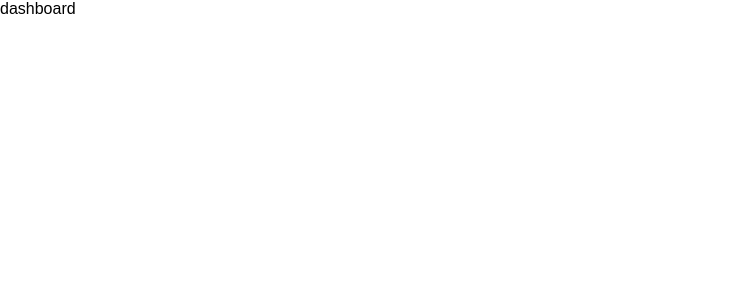
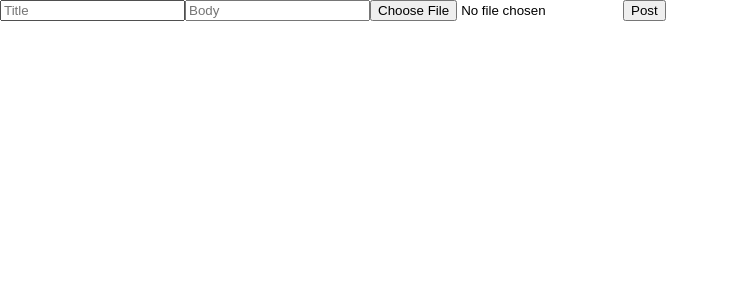
Before and after one commit to Mahirshadid/astronomy_blog_pern, a React (Create React App) app: page /dashboard in a window 1280 px wide. Shown: the top 300 px of the page, without its empty margins (0-729 px from the left). Built offline with nearby package versions, Linux system fonts and the light colour scheme.

Commit message:
Adding env variables and dashboard page with backend

```diff
--- a/package.json
+++ b/package.json
@@ -13,8 +13,9 @@
     "@types/react-dom": "^18.3.1",
     "body-parser": "^1.20.3",
     "cors": "^2.8.5",
-    "dotenv": "^16.4.5",
+    "dotenv": "^16.4.6",
     "express": "^4.21.1",
+    "multer": "^1.4.5-lts.1",
     "pg": "^8.13.1",
     "react": "^18.3.1",
     "react-dom": "^18.3.1",
--- a/src/pages/admin/dashboard.tsx
+++ b/src/pages/admin/dashboard.tsx
@@ -1,9 +1,103 @@
-import React from 'react'
+import React, { useState } from 'react';
 
-const dashboard = () => {
+const Dashboard = () => {
+  const [title, setTitle] = useState('');
+  const [body, setBody] = useState('');
+  const [image, setImage] = useState<File | null>(null);
+  const [error, setError] = useState<string | null>(null);
+
+  const handleTitleChange = (e: React.ChangeEvent<HTMLInputElement>) => setTitle(e.target.value);
+  const handleBodyChange = (e: React.ChangeEvent<HTMLInputElement>) => setBody(e.target.value);
+
+  const handleImageChange = (e: React.ChangeEvent<HTMLInputElement>) => {
+    if (e.target.files) {
+      setImage(e.target.files[0]);
+    }
+  };
+
+  const handleSubmit = async (e: React.FormEvent) => {
+    e.preventDefault();
+
+    if (!title.trim()) {
+      setError('Title is required!');
+      return;
+    }
+
+    if (!body.trim()) {
+      setError('Body is required!');
+      return;
+    }
+
+    if (!image) {
+      setError('Please select an image!');
+      return;
+    }
+
+    setError(null);
+
+    const formData = new FormData();
+    formData.append('title', title);
+    formData.append('body', body);
+    formData.append('image', image);
+
+    try {
+      const response = await fetch('http://localhost:5001/dashboard', {
+        method: 'POST',
+        body: formData,
+      });
+
+      const data = await response.json();
+
+      if (data.success) {
+        alert('Post submitted successfully!');
+        setTitle('');
+        setBody('');
+        setImage(null);
+      } else {
+        alert('Error submitting post');
+      }
+    } catch (error) {
+      console.error('Error:', error);
+    }
+  };
+
   return (
-    <div>dashboard</div>
-  )
-}
+    <div className='dashboard_items'>
+      <form className='dashboard_items_form' onSubmit={handleSubmit}>
+        <input
+          type='text'
+          placeholder='Title'
+          name='title'
+          className='dashboard_items_form_input'
+          value={title}
+          onChange={handleTitleChange}
+        />
+        <input
+          type='text'
+          placeholder='Body'
+          name='body'
+          className='dashboard_items_form_input'
+          value={body}
+          onChange={handleBodyChange}
+        />
+        <input
+          type='file'
+          name='image'
+          className='dashboard_items_form_input'
+          accept="image/*"
+          onChange={handleImageChange}
+        />
+        <input
+          type='submit'
+          className='dashboard_items_form_submit'
+          value="Post"
+        />
+      </form>
 
-export default dashboard
+      {/* Display error message */}
+      {error && <p className="error_message" style={{ color: 'red' }}>{error}</p>}
+    </div>
+  );
+};
+
+export default Dashboard;
```
Also changed, not shown: src/servers/adminServer.cjs (+21 -6 lines), src/servers/dashboardServer.cjs (added, +86 -0 lines), 2 other files (tests, documents, lock files or other folders).
